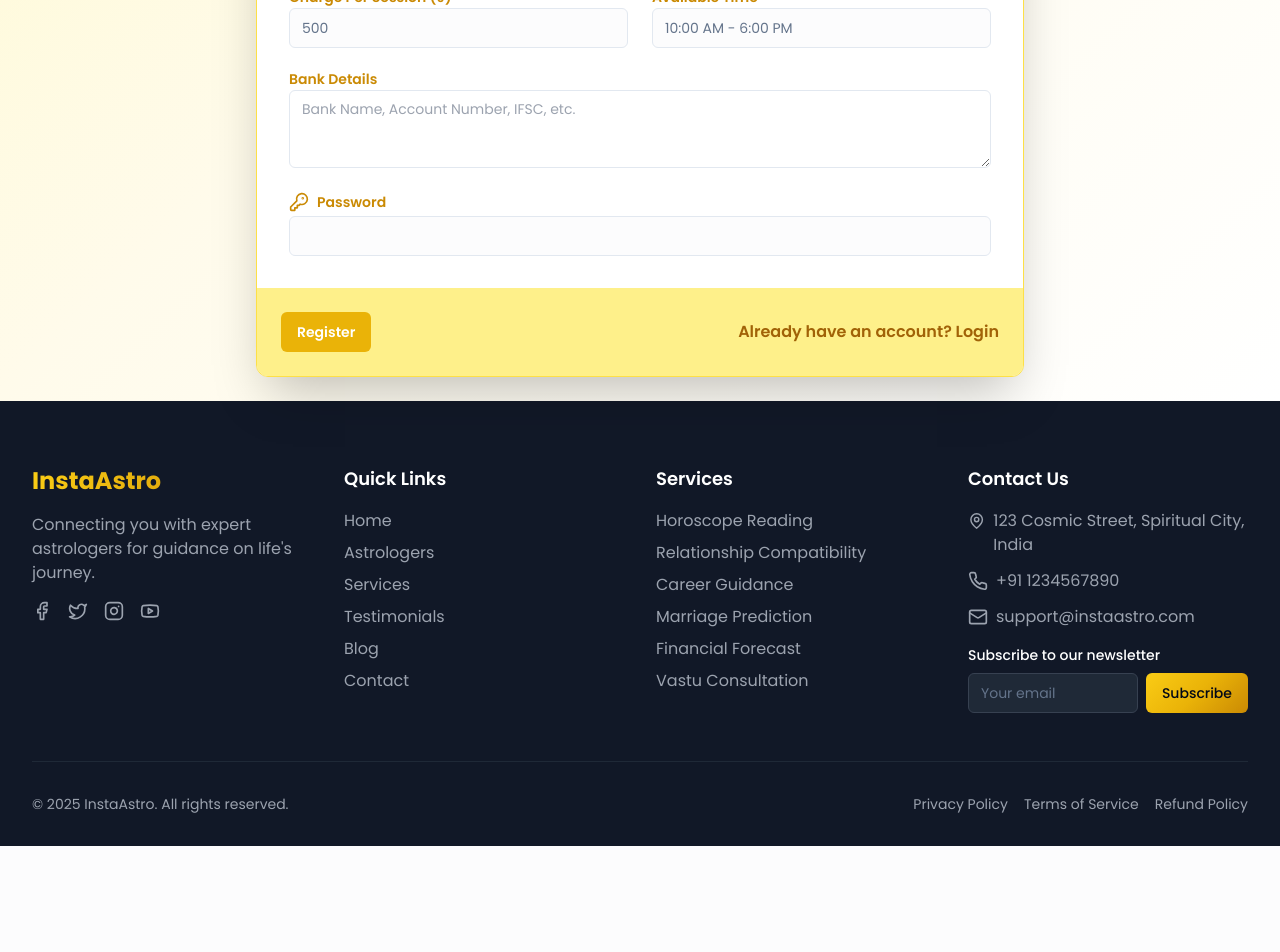
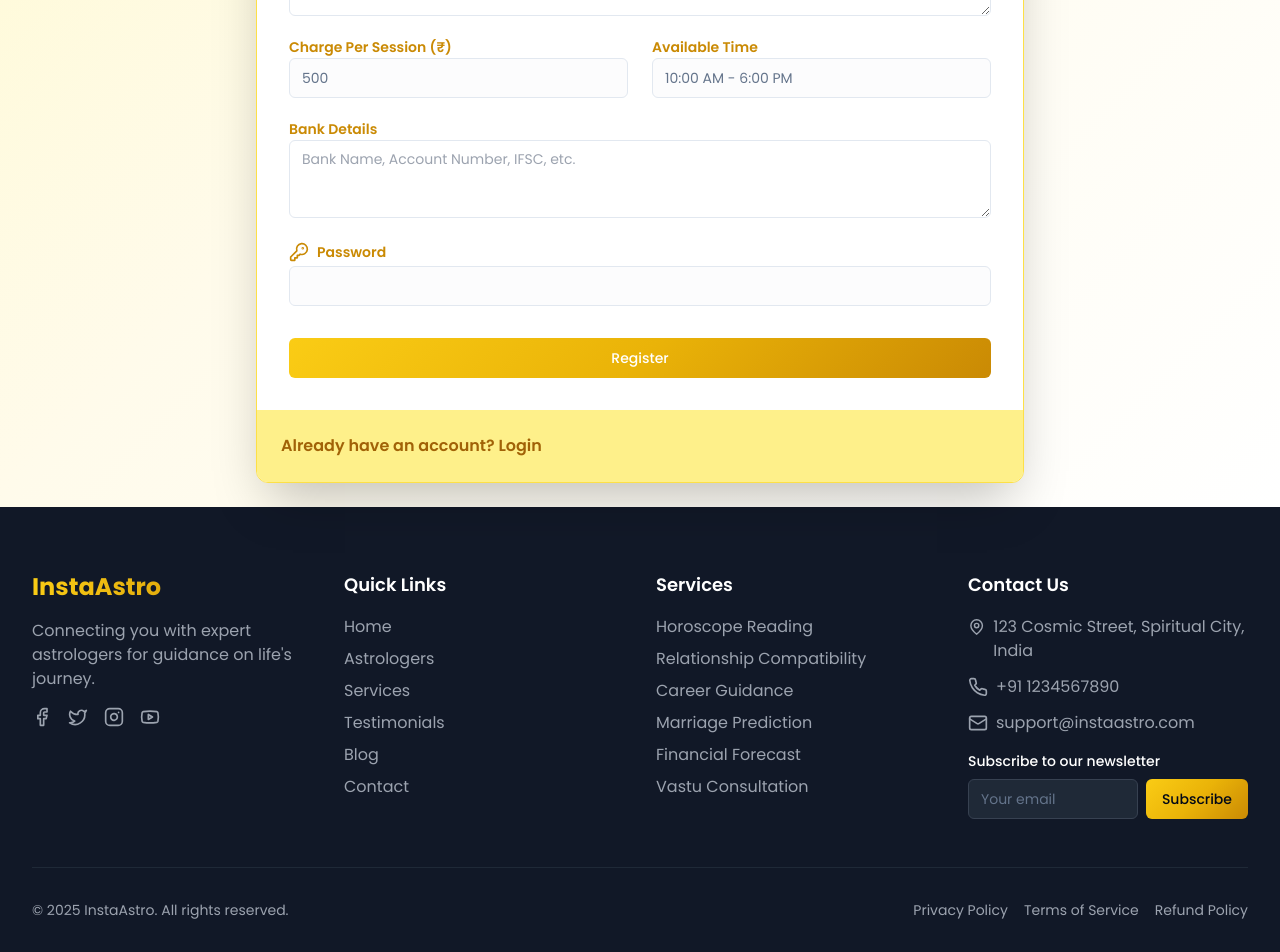
Before and after one commit to naradRaj123/astrotruth_newVersion, a React (Vite) app: page /astro-register in a window 1280 px wide. Shown: the part 799-1751 px from the top of the page. Before the commit the page ends 1645 px from the top, so only its background shows below. Built offline with nearby package versions, Linux system fonts and the light colour scheme.

Commit message:
register page ui fixed

```diff
--- a/src/index.css
+++ b/src/index.css
@@ -156,3 +156,9 @@
   position: relative;
   z-index: 49;
 }
+.register-m-t{
+  margin-top: 50px;
+}
+.register-padding{
+   padding: 0rem  2rem  2rem 2rem;
+}
--- a/src/pages/AstrologerRegistrationPage.jsx
+++ b/src/pages/AstrologerRegistrationPage.jsx
@@ -71,7 +71,7 @@ const AstrologerRegistrationPage = () => {
         transition={{ duration: 0.5 }}
         className="w-full max-w-3xl"
       >
-        <form onSubmit={handleSubmit(onSubmit)} noValidate>
+        <form onSubmit={handleSubmit(onSubmit)} noValidate className='register-m-t'>
           <Card className="shadow-2xl rounded-xl border border-yellow-300 overflow-hidden">
             <CardHeader className="bg-gradient-to-r from-yellow-400 to-amber-500 text-center p-10">
               <motion.div
@@ -314,15 +314,16 @@ const AstrologerRegistrationPage = () => {
                 )}
               </div>
             </CardContent>
-
-            <CardFooter className="bg-yellow-200 flex flex-col md:flex-row justify-between items-center gap-4 p-6">
-              <Button
+             <div className="register-padding">
+                <Button
                 type="submit"
                 disabled={isSubmitting}
-                className="w-full md:w-auto bg-yellow-500 hover:bg-yellow-600 text-white font-semibold"
+                 className="w-full cosmic-gradient text-white"
               >
                 {isSubmitting ? 'Submitting...' : 'Register'}
               </Button>
+              </div>
+            <CardFooter className="bg-yellow-200 flex flex-col md:flex-row justify-between items-center gap-4 p-6">
               <Link
                 to="/login"
                 className="text-yellow-700 hover:underline font-semibold"
```
